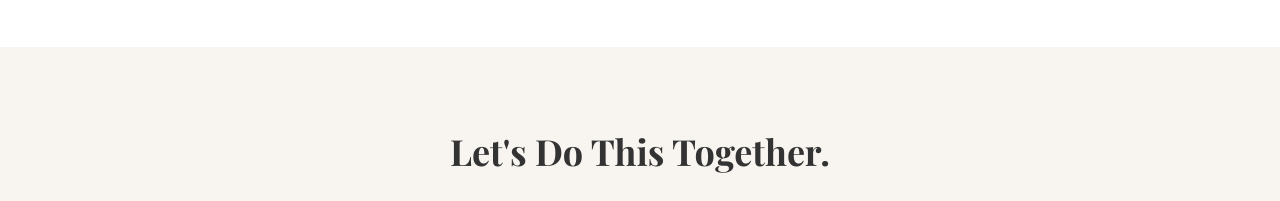
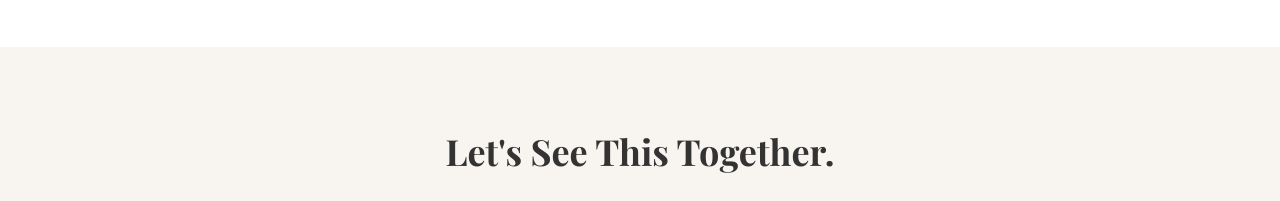
Before and after one commit to zo4yz/homepage-1year-anniv, a plain HTML site: page index.html in a window 1280 px wide. Shown: the part 1825-2026 px from the top of the page. Drawn offline with nearby package versions, Linux system fonts and the light colour scheme.

Commit message:
Update index.html

```diff
--- a/index.html
+++ b/index.html
@@ -89,7 +89,7 @@
       </div>
     </div>
     <div class="branding">
-      <h2>Let's Do This Together.</h2>
+      <h2>Let's See This Together.</h2>
       <div class="branding-content">
         <img src="img/slider.png" alt="Woman in a brown coat and hat" />
         <div class="text">
```
